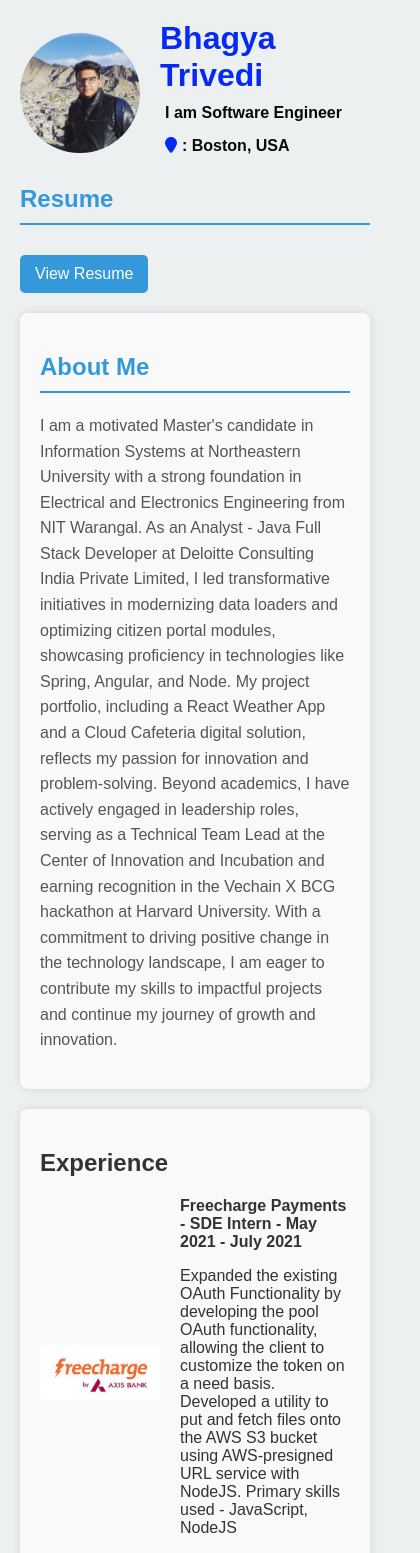
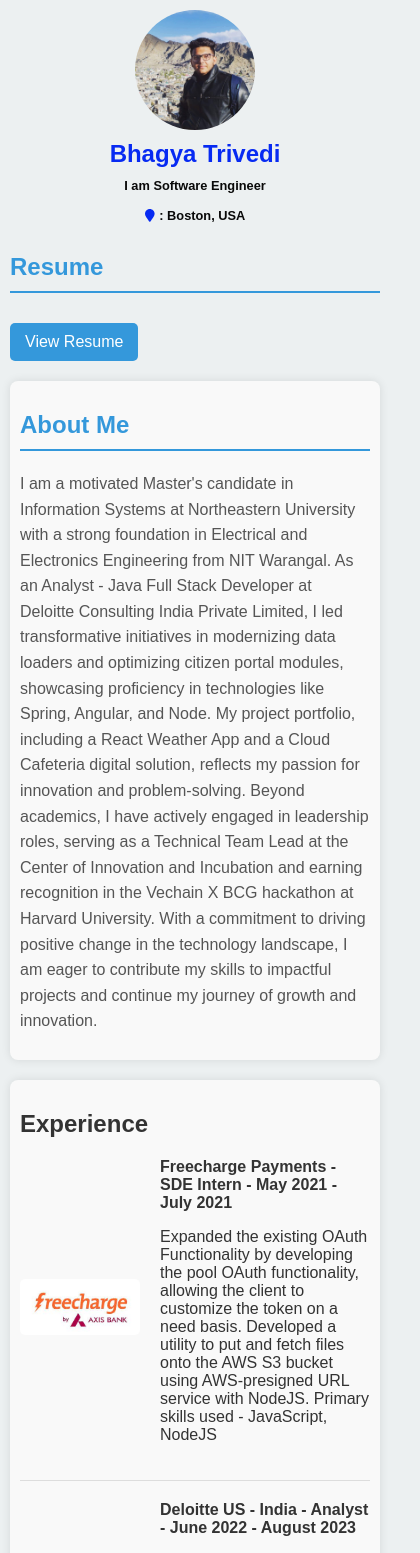
Before and after one commit to bhagyatrivedi/portfolio-website, a React (Create React App) app: page / in a window 390 px wide. Shown: the top 1553 px of the page, 420 px wide, since content can reach past the window. Built offline with nearby package versions, Linux system fonts and the light colour scheme; the HTML template or start-up script is replaced by a standard one.

Commit message:
Update HomePage.css

```diff
--- a/src/components/HomePage/HomePage.css
+++ b/src/components/HomePage/HomePage.css
@@ -436,3 +436,86 @@
     width: 30px; /* Adjust the size as needed */
     height: 30px;
   }
+@media (max-width: 768px) {
+    /* Styles for tablets and smaller screens */
+
+    .homepage {
+        padding: 10px; /* Adjust padding for smaller screens */
+      }
+
+      .navbar {
+        ul {
+          flex-direction: column;
+          align-items: center;
+        }
+
+        li {
+          margin: 10px 0;
+        }
+      }
+
+      header {
+        .profile {
+          flex-direction: column;
+          align-items: center;
+
+          img {
+            margin-right: 0;
+            margin-bottom: 10px;
+          }
+
+          .info {
+            text-align: center;
+
+            h1 {
+              font-size: 1.5em;
+            }
+
+            p {
+              font-size: 0.8em;
+            }
+          }
+        }
+      }
+
+      .about-me,
+      .education-info,
+      .experience,
+      .skills,
+      .projects,
+      .resume-section {
+        padding: 10px;
+      }
+
+      .skills-list,
+      .projects-list,
+      .education-carousel {
+        flex-direction: column;
+      }
+
+      .education-item,
+      .education-info,
+      .experience-item,
+      .project-item,
+      .skill-item {
+        width: 100%;
+        margin-right: 0;
+        margin-bottom: 20px;
+      }
+
+      .education-image {
+        margin-left: 0;
+      }
+
+      .contact-icons {
+        flex-direction: column;
+        align-items: center;
+        gap: 10px;
+        margin-top: 20px;
+      }
+
+      .contact-icons img {
+        width: 50px;
+        height: 50px;
+      }
+    }
```
